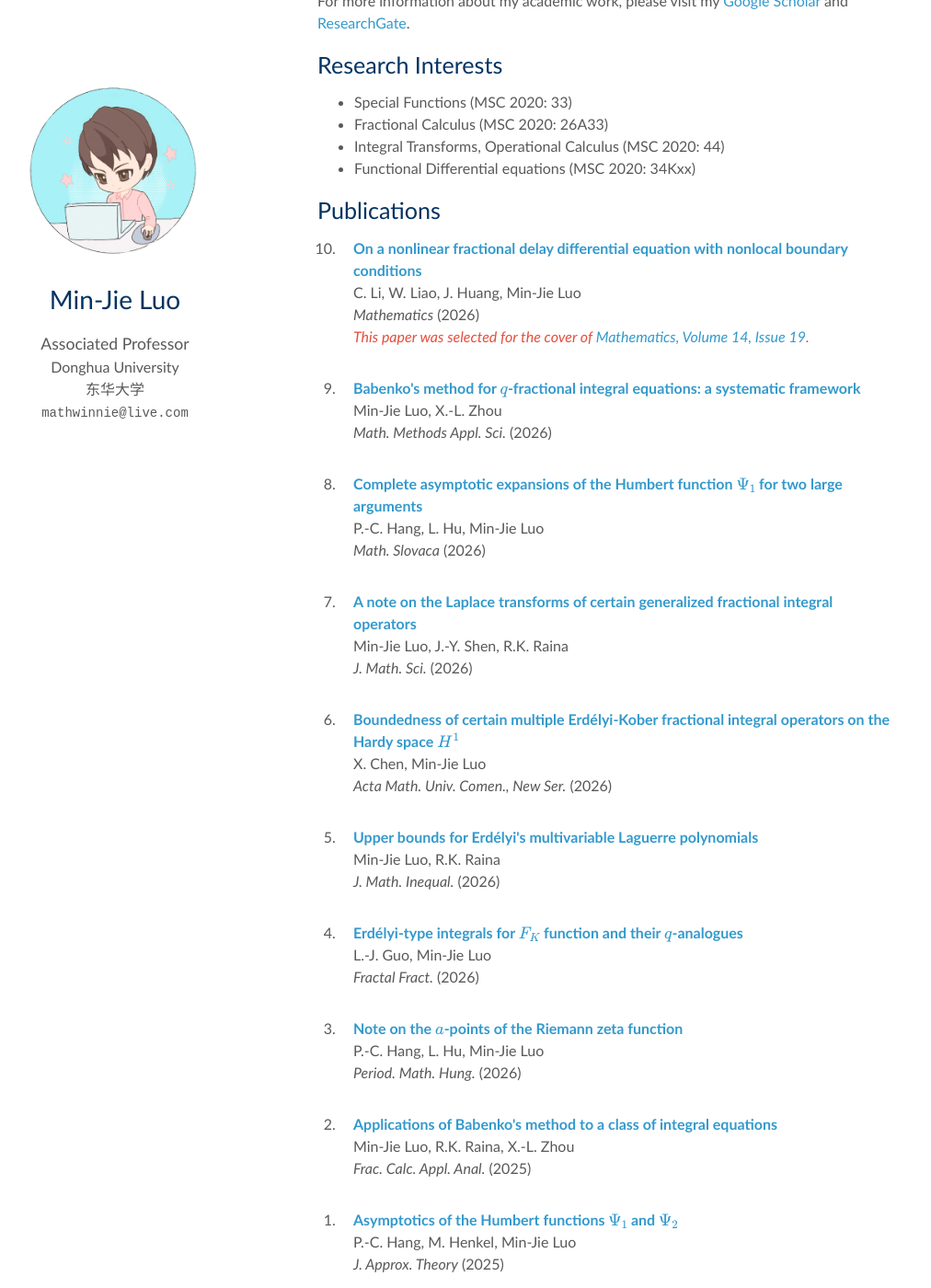
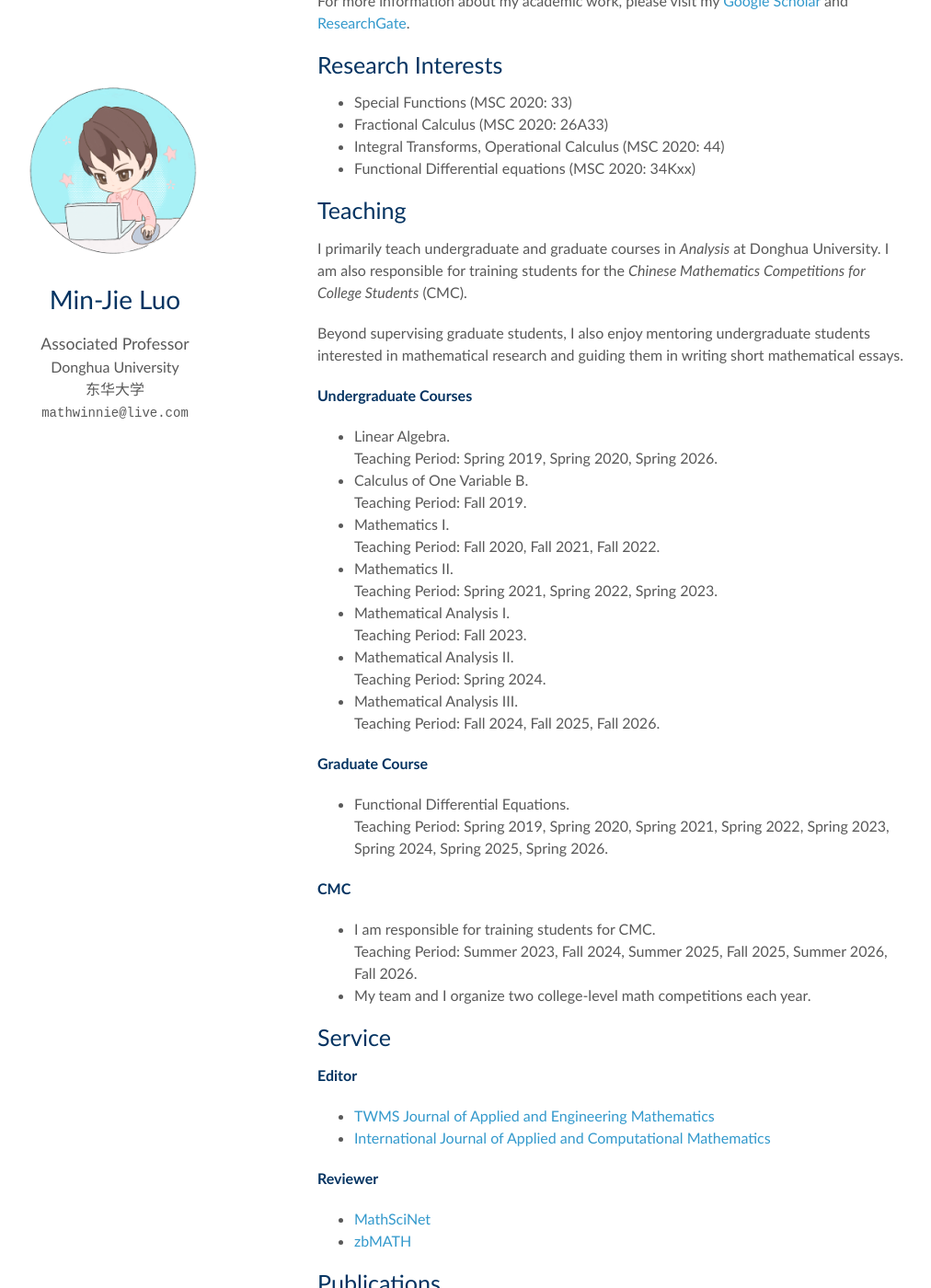
Before and after one commit to mathwinnie/mathwinnie.github.io, a Jekyll site: the page built from index.md, in a window 1280 px wide and 1400 px high, scrolled down 444 px. Shown: the whole window at 92% size, without its empty margins (95-1107 px from the left). Built offline with Jekyll 4.4.1, drawn with Linux system fonts in a browser that asks for light colours; a style sheet for code colours, icons or effects is not loaded; our own code applies the rules of GitHub Pages for plain Markdown files; some of the changed text lies outside the part shown.

Commit message:
Update index.md

```diff
--- a/index.md
+++ b/index.md
@@ -20,24 +20,11 @@ For more information about my academic work, please visit my [Google Scholar](ht
 - Integral Transforms, Operational Calculus (MSC 2020: 44)
 - Functional Differential equations (MSC 2020: 34Kxx)
 
-## Publications
-
-{% include_relative _includes/publications.html %}
-
-## Notes and Presentations
-
-{% include_relative _includes/notes.html %}
-
-## Talks
-
-- **[Feb. 2020]** Seminar talk at NTU graduate student event
-- **[Feb. 2020]** Colloquium talk at Chung Hsing University 中興大學
-- **[Sept. 2019]** Started Ph.D. program at NTU
-- **[Mar. 2019]** Graduated from Univeristy of Washington with bachelors degree.
-
 ## Teaching
 
-I primarily teach undergraduate and graduate courses in *Analysis* at Donghua University.
+I primarily teach undergraduate and graduate courses in *Analysis* at Donghua University. I am also responsible for training students for the *Chinese Mathematics Competitions for College Students* (CMC).
+
+Beyond supervising graduate students, I also enjoy mentoring undergraduate students interested in mathematical research and guiding them in writing short mathematical essays.
 
 #### Undergraduate Courses
 
@@ -63,8 +50,9 @@ I primarily teach undergraduate and graduate courses in *Analysis* at Donghua Un
 
 #### CMC
 
-- I am responsible for training students for the Chinese Mathematics Competitions for College Students (CMC).<br>
+- I am responsible for training students for CMC.<br>
   Teaching Period: Summer 2023, Fall 2024, Summer 2025, Fall 2025, Summer 2026, Fall 2026.
+- My team and I organize two college-level math competitions each year.
 
 ## Service
 
@@ -76,6 +64,23 @@ I primarily teach undergraduate and graduate courses in *Analysis* at Donghua Un
 
 - [MathSciNet](https://mathscinet.ams.org/mathscinet/MRAuthorID/1049816)
 - [zbMATH](https://zbmath.org/authors/?ml=3&ml-1-f=any&ml-1-v=min-jie+luo&ml-1-op=and&ml-2-f=ln&ml-2-v=&ml-2-op=and&ml-3-f=fn&ml-3-v=)
+
+## Publications
+
+{% include_relative _includes/publications.html %}
+
+## Notes and Presentations
+
+{% include_relative _includes/notes.html %}
+
+## Talks
+
+- **[Feb. 2020]** Seminar talk at NTU graduate student event
+- **[Feb. 2020]** Colloquium talk at Chung Hsing University 中興大學
+- **[Sept. 2019]** Started Ph.D. program at NTU
+- **[Mar. 2019]** Graduated from Univeristy of Washington with bachelors degree.
+
+
 
 <!--
 **Other template features:**
```
